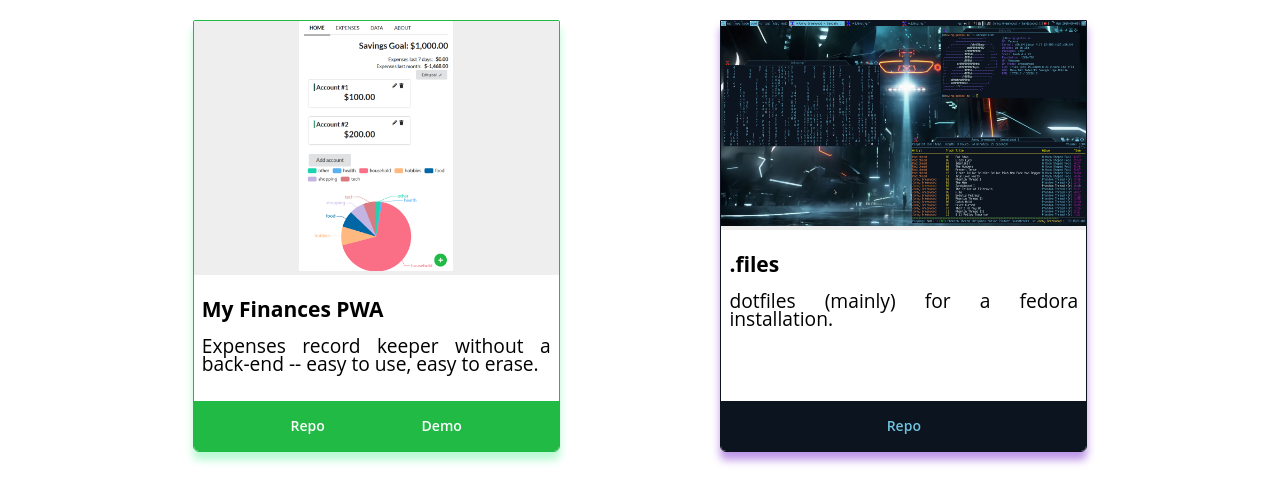
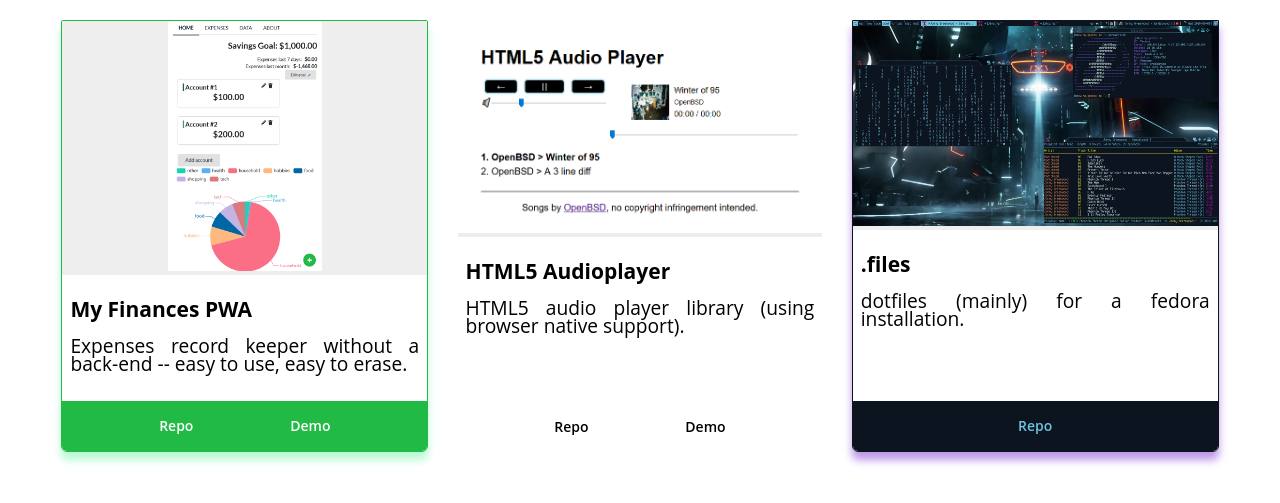
Before and after one commit to JuanKman94/juankman94.github.io, a plain HTML site: page index.html in a window 1280 px wide. Shown: the part 49-552 px from the top of the page. Drawn offline with Linux system fonts and the light colour scheme.

Commit message:
Add html5-audiplayer card

```diff
--- a/index.html
+++ b/index.html
@@ -38,6 +38,31 @@
       </footer>
     </article>
 
+    <article class="repo-card html5-audioplayer">
+      <section class="content">
+        <header>
+          <h2>HTML5 Audioplayer</h2>
+        </header>
+
+        <p>
+        HTML5 audio player library (using browser native support).
+        </p>
+      </section>
+
+      <aside class="image">
+        <img src="images/audioplayer.png" alt="Screenshot of library.">
+      </aside>
+
+      <footer class="actions">
+        <a href="https://www.github.com/juankman94/html5-audioplayer">
+          Repo
+        </a>
+        <a href="https://juankman94.github.io/html5-audioplayer/index.html">
+          Demo
+        </a>
+      </footer>
+    </article>
+
     <article class="repo-card dotfiles">
       <section class="content">
         <header>
```
Also changed, not shown: images/audioplayer.png (added).
